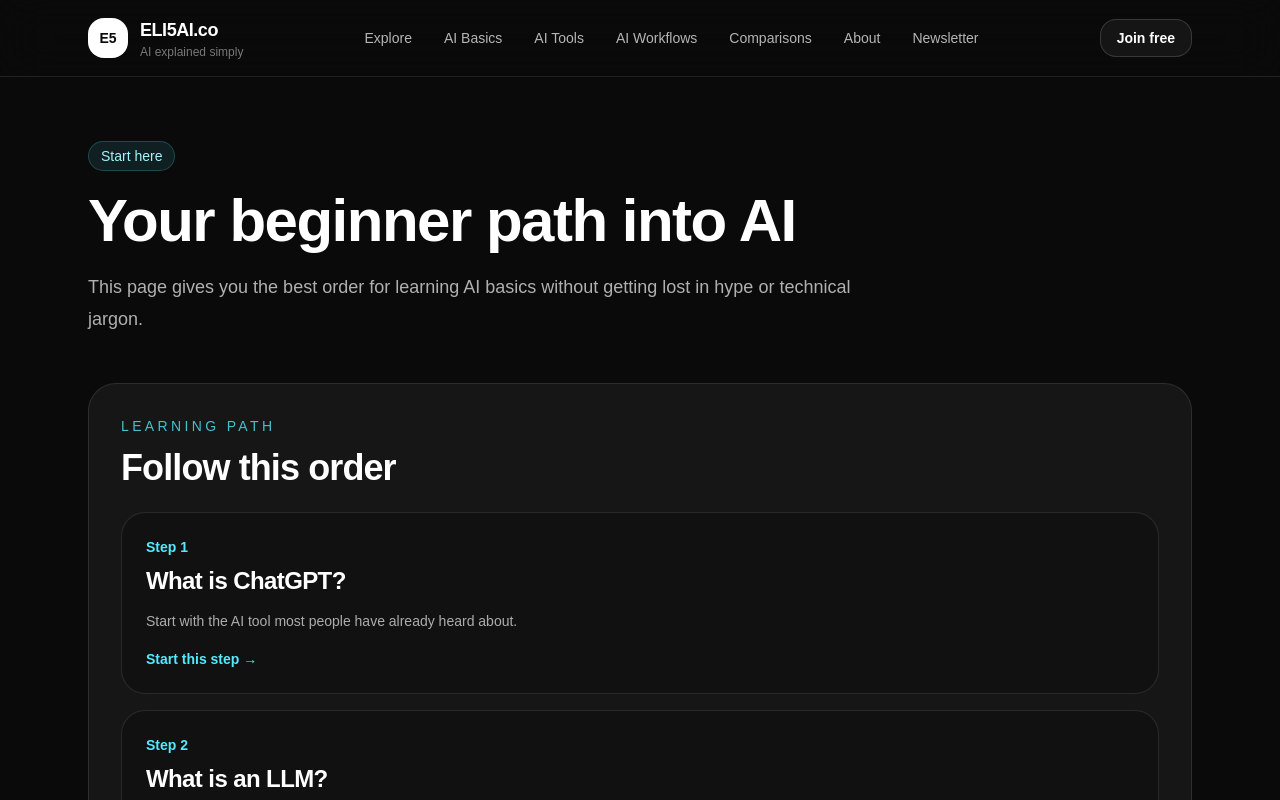
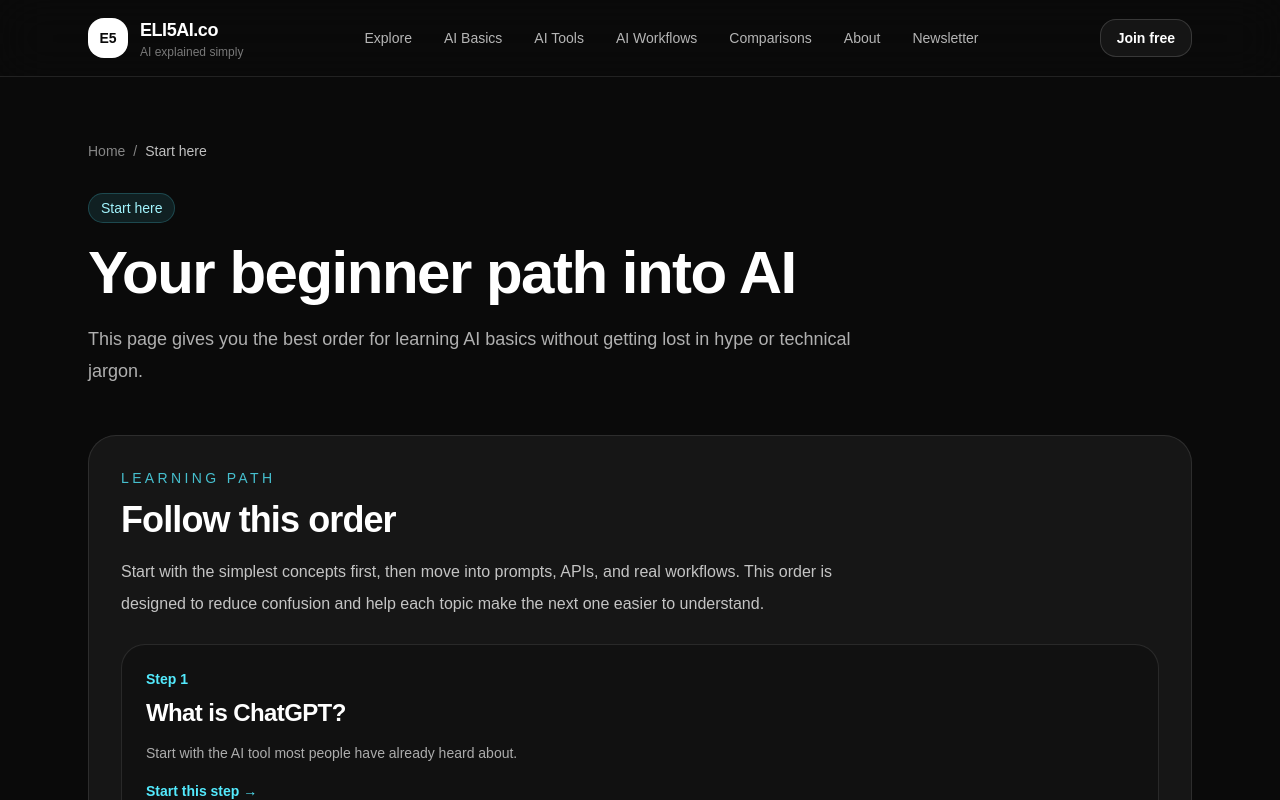
Before and after one commit to licsuj/nextjs-boilerplate, a Next.js app: page /start-here in a window 1280 px wide. Shown: the top 800 px of the page. Built offline with nearby package versions, Linux system fonts and the light colour scheme.

Commit message:
Update page.tsx

```diff
--- a/app/start-here/page.tsx
+++ b/app/start-here/page.tsx
@@ -1,22 +1,31 @@
 import type { Metadata } from "next";
 import Link from "next/link";
+import Script from "next/script";
 import SiteHeader from "@/components/SiteHeader";
 import SiteFooter from "@/components/SiteFooter";
 
+const pageUrl = "https://www.eli5ai.co/start-here";
+
 export const metadata: Metadata = {
-  title: "Start here",
+  title: "Best order to learn AI for beginners | Start here with ELI5AI",
   description:
-    "The best beginner path to start learning AI step by step in plain English.",
+    "Follow the best beginner path to learn AI step by step in plain English, from ChatGPT and LLMs to prompts, RAG, and AI agents.",
   alternates: {
-    canonical: "https://eli5ai.co/start-here",
+    canonical: pageUrl,
   },
   openGraph: {
-    title: "Start here | ELI5AI.co",
+    title: "Best order to learn AI for beginners | Start here with ELI5AI",
     description:
-      "The best beginner path to start learning AI step by step in plain English.",
-    url: "https://eli5ai.co/start-here",
+      "Follow the best beginner path to learn AI step by step in plain English, from ChatGPT and LLMs to prompts, RAG, and AI agents.",
+    url: pageUrl,
     siteName: "ELI5AI.co",
     type: "website",
+  },
+  twitter: {
+    card: "summary_large_image",
+    title: "Best order to learn AI for beginners | Start here with ELI5AI",
+    description:
+      "Follow the best beginner path to learn AI step by step in plain English, from ChatGPT and LLMs to prompts, RAG, and AI agents.",
   },
 };
 
@@ -64,13 +73,81 @@ const learningPath = [
 ];
 
 export default function StartHerePage() {
+  const webPageSchema = {
+    "@context": "https://schema.org",
+    "@type": "WebPage",
+    name: "Best order to learn AI for beginners",
+    description:
+      "Follow the best beginner path to learn AI step by step in plain English.",
+    url: pageUrl,
+  };
+
+  const itemListSchema = {
+    "@context": "https://schema.org",
+    "@type": "ItemList",
+    name: "Beginner AI learning path",
+    itemListElement: learningPath.map((item, index) => ({
+      "@type": "ListItem",
+      position: index + 1,
+      url: `https://www.eli5ai.co${item.href}`,
+      name: item.title,
+    })),
+  };
+
+  const breadcrumbSchema = {
+    "@context": "https://schema.org",
+    "@type": "BreadcrumbList",
+    itemListElement: [
+      {
+        "@type": "ListItem",
+        position: 1,
+        name: "Home",
+        item: "https://www.eli5ai.co",
+      },
+      {
+        "@type": "ListItem",
+        position: 2,
+        name: "Start here",
+        item: pageUrl,
+      },
+    ],
+  };
+
   return (
+    <>
+      <Script
+        id="start-here-page-schema"
+        type="application/ld+json"
+        dangerouslySetInnerHTML={{ __html: JSON.stringify(webPageSchema) }}
+      />
+      <Script
+        id="start-here-itemlist-schema"
+        type="application/ld+json"
+        dangerouslySetInnerHTML={{ __html: JSON.stringify(itemListSchema) }}
+      />
+      <Script
+        id="start-here-breadcrumb-schema"
+        type="application/ld+json"
+        dangerouslySetInnerHTML={{ __html: JSON.stringify(breadcrumbSchema) }}
+      />
+
       <main className="min-h-screen bg-neutral-950 text-white selection:bg-cyan-300 selection:text-neutral-950">
         <div className="absolute inset-0 -z-10 bg-[radial-gradient(circle_at_top_left,rgba(34,211,238,0.14),transparent_28%),radial-gradient(circle_at_80%_10%,rgba(168,85,247,0.14),transparent_26%),radial-gradient(circle_at_50%_100%,rgba(255,255,255,0.06),transparent_30%)]" />
 
         <SiteHeader />
 
         <div className="mx-auto max-w-6xl px-6 py-16">
+          <nav
+            aria-label="Breadcrumb"
+            className="mb-8 flex flex-wrap items-center gap-2 text-sm text-white/50"
+          >
+            <Link href="/" className="transition hover:text-white">
+              Home
+            </Link>
+            <span>/</span>
+            <span className="text-white/75">Start here</span>
+          </nav>
+
           <header className="mb-12">
             <div className="inline-flex rounded-full border border-cyan-300/20 bg-cyan-300/10 px-3 py-1 text-sm text-cyan-200">
               Start here
@@ -94,6 +171,12 @@ export default function StartHerePage() {
               <h2 className="mt-3 text-2xl font-semibold tracking-tight md:text-4xl">
                 Follow this order
               </h2>
+              <p className="mt-4 max-w-3xl text-base leading-8 text-white/75">
+                Start with the simplest concepts first, then move into prompts,
+                APIs, and real workflows. This order is designed to reduce
+                confusion and help each topic make the next one easier to
+                understand.
+              </p>
             </div>
 
             <div className="grid gap-4">
@@ -129,8 +212,8 @@ export default function StartHerePage() {
                 Learn one concept at a time
               </h2>
               <p className="mt-4 text-base leading-7 text-white/78">
-              Join the newsletter if you want simple AI explanations sent to you
-              step by step instead of trying to learn everything at once.
+                Join the newsletter if you want simple AI explanations sent to
+                you step by step instead of trying to learn everything at once.
               </p>
 
               <div className="mt-6 flex flex-col gap-3 sm:flex-row">
@@ -153,5 +236,6 @@ export default function StartHerePage() {
 
         <SiteFooter />
       </main>
+    </>
   );
 }
```
Lines whose indentation alone changed are shown as unchanged.
